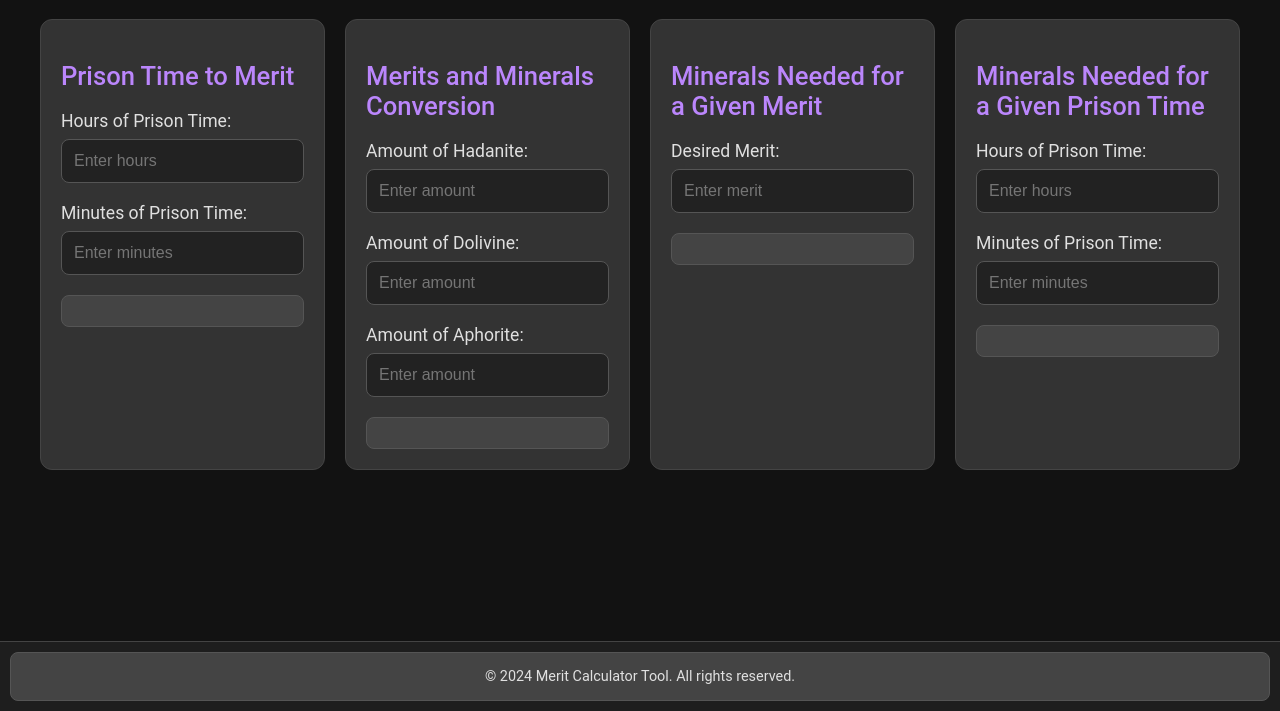
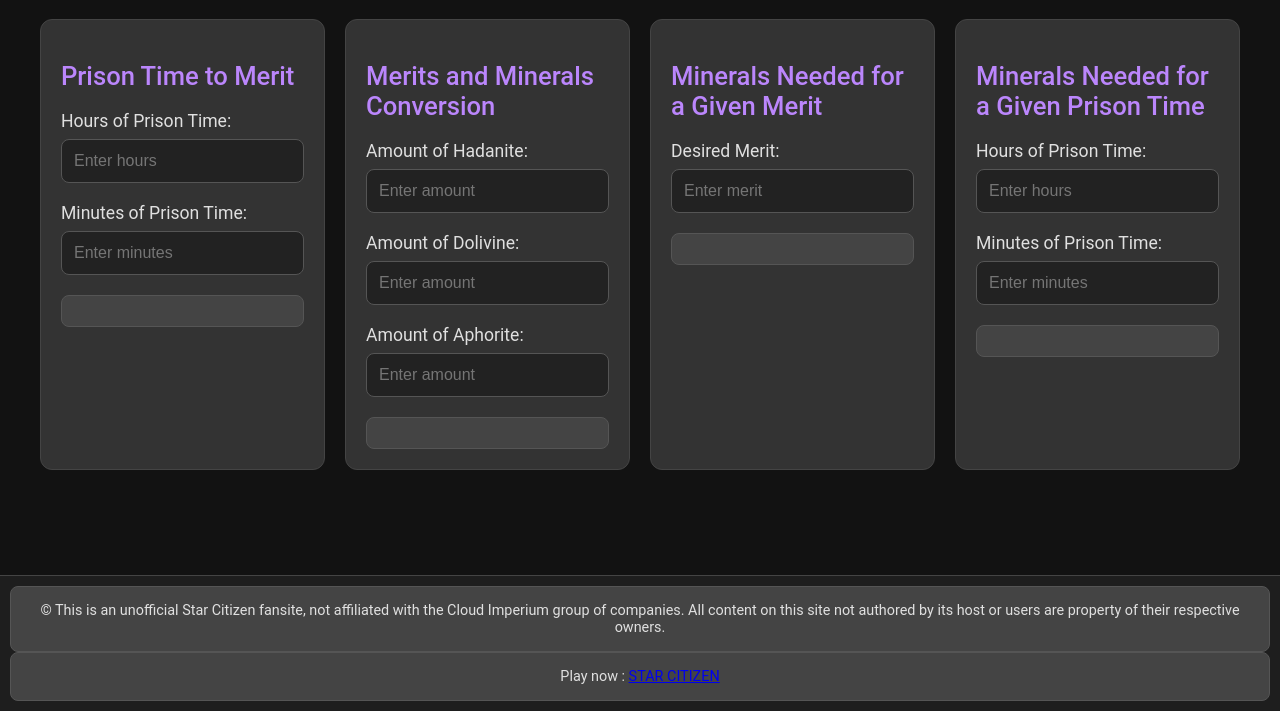
Before and after one commit to Bravenorth/Klesher-Calculator, a plain HTML site: page index.html in a window 1280 px wide. Shown: the part 89-800 px from the top of the page. Drawn offline with Linux system fonts and the light colour scheme.

Commit message:
disclaimer added

```diff
--- a/index.html
+++ b/index.html
@@ -73,7 +73,8 @@
     </div>
 
     <footer>
-        <p>&copy; 2024 Merit Calculator Tool. All rights reserved.</p>
+        <p>&copy; This is an unofficial Star Citizen fansite, not affiliated with the Cloud Imperium group of companies. All content on this site not authored by its host or users are property of their respective owners.</p>
+        <p>Play now : <a href="https://robertsspaceindustries.com/" target="_blank">STAR CITIZEN</a></p>
     </footer>
 
     <script src="script.js"></script>
```
